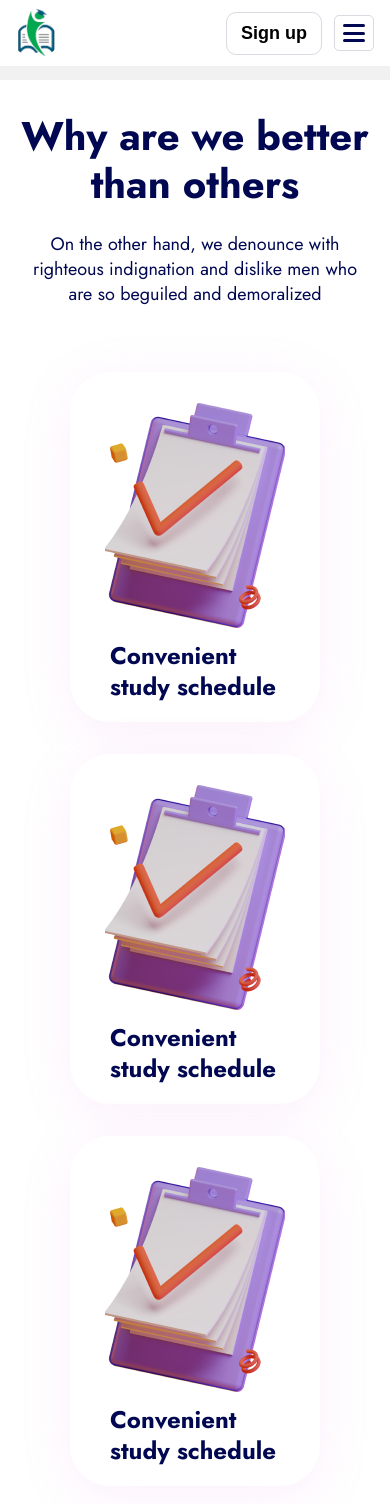
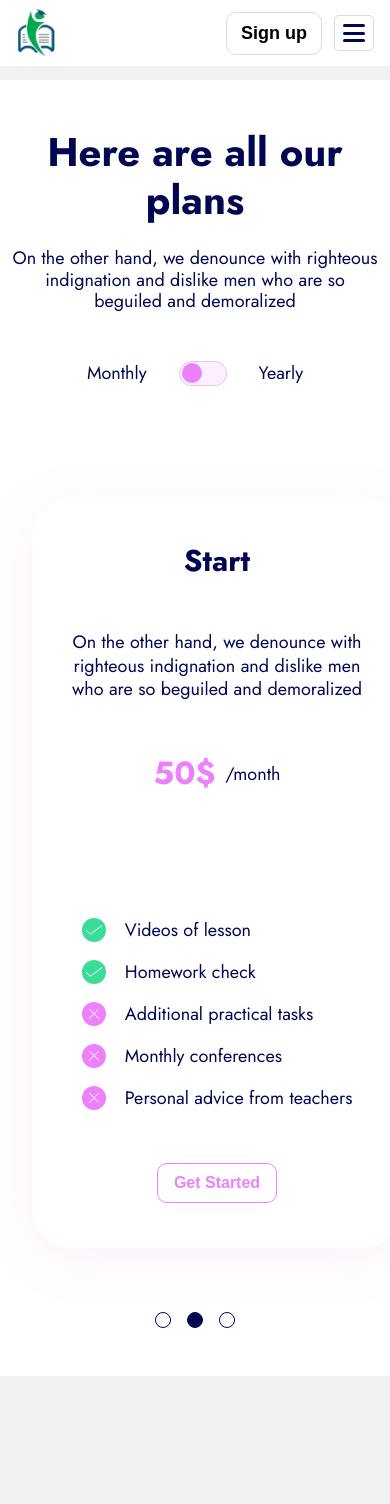
Before and after one commit to ranaintizar/soluzar, a Next.js app: page / in a window 390 px wide. Shown: the top 1504 px of the page. After the commit the page ends 1376 px from the top, so only its background shows below. Built offline with nearby package versions, Linux system fonts and the light colour scheme.

Commit message:
Create Plans Section

```diff
--- a/pages/index.tsx
+++ b/pages/index.tsx
@@ -1,5 +1,5 @@
-import FeaturesSection from "components/features-section";
 import Header from "components/header";
+import PlansSection from "components/plans-section";
 import Head from "next/head";
 
 export default function Home() {
@@ -13,7 +13,7 @@ export default function Home() {
       </Head>
       <main>
         <Header />
-        <FeaturesSection />
+        <PlansSection />
       </main>
     </>
   );
--- a/src/components/intro-section/Intro.module.scss
+++ b/src/components/intro-section/Intro.module.scss
@@ -14,8 +14,7 @@
     padding-bottom: 5rem;
 
     img {
-      height: 100%;
-      width: 100%;
+      @include setSquare(100%);
     }
   }
 
--- /dev/null
+++ b/src/components/plans-section/PlansSection.module.scss
@@ -0,0 +1,95 @@
+@import "styles/common";
+
+.planSec {
+  @extend .flexColCen;
+  padding: 3rem 0;
+  gap: 3rem;
+  width: 100%;
+  max-width: 1300px;
+  background: #fff;
+
+  .content {
+    @extend .flexCol;
+    gap: 1.5rem;
+    width: 95%;
+    max-width: 600px;
+
+    .heading {
+      font-size: 40px;
+      text-align: center;
+      font-weight: 700;
+      line-height: 120%;
+    }
+
+    .desc {
+      text-align: center;
+      font-size: 18px;
+      line-height: 120%;
+    }
+  }
+
+  .variant {
+    @extend .alignCen;
+    gap: 2rem;
+
+    span {
+      text-align: center;
+      font-size: 18px;
+      font-weight: 500;
+      line-height: 140%;
+    }
+  }
+
+  .slider {
+    @extend .flexColCen;
+    width: 100%;
+    gap: 2rem;
+    margin-top: 2rem;
+    overflow: hidden;
+
+    .priceCards {
+      width: 100%;
+      @extend .alignCen;
+      justify-content: space-evenly;
+      padding: 2rem;
+      gap: 1rem;
+      transition: all 0.3s;
+    }
+
+    .sliderDots {
+      display: none;
+      gap: 1rem;
+
+      .dot {
+        @include setSquare(1rem);
+        border-radius: 8px;
+        border: 1px solid #010851;
+        cursor: pointer;
+
+        &:hover {
+          background: #010851;
+        }
+      }
+
+      .active {
+        background: #010851;
+      }
+    }
+  }
+}
+
+@media screen and (max-width: 1200px) {
+  .planSec .slider {
+    max-width: 420px;
+
+    .priceCards {
+      max-width: 420px;
+      gap: 2rem !important;
+    }
+
+    .sliderDots {
+      display: flex;
+      align-items: center;
+    }
+  }
+}
--- /dev/null
+++ b/src/components/plans-section/PlansSection.tsx
@@ -0,0 +1,118 @@
+import React, { useEffect } from "react";
+import clsx from "clsx";
+
+import ToggleBtn from "components/toggle-btn";
+import PriceCard from "components/price-card";
+
+import stl from "./PlansSection.module.scss";
+
+const PlansSection = () => {
+  const [status, getStatus] = React.useState(false);
+  const [currentSlide, setCurrentSlide] = React.useState("slide2");
+  const [width, setWidth] = React.useState(500);
+
+  useEffect(() => {
+    function measureWidth() {
+      setWidth(document.body.clientWidth);
+    }
+    measureWidth();
+    window.addEventListener("resize", measureWidth);
+    return () => window.removeEventListener("resize", measureWidth);
+  }, []);
+
+  useEffect(() => {
+    width > 1180 && expandSlider();
+  }, [width]);
+
+  const expandSlider = () => {
+    const slider = document.getElementById("slider");
+    //@ts-ignore
+    slider.style.transform = "translateX(0)";
+    setCurrentSlide("slide2");
+  };
+
+  const handleSlider = (e: any) => {
+    const slider = document.getElementById("slider");
+    const ele = e.target;
+    switch (ele.id) {
+      case "slide1":
+        //@ts-ignore
+        slider.style.transform = "translateX(400px)";
+        setCurrentSlide("slide1");
+        break;
+      case "slide2":
+        //@ts-ignore
+        slider.style.transform = "translateX(0)";
+        setCurrentSlide("slide2");
+        break;
+
+      case "slide3":
+        //@ts-ignore
+        slider.style.transform = "translateX(-400px)";
+        setCurrentSlide("slide3");
+        break;
+
+      default:
+        //@ts-ignore
+        slider.style.transform = "translateX(0)";
+        setCurrentSlide("slide2");
+        break;
+    }
+
+    ele.classList.add(stl.active);
+  };
+
+  console.log(status);
+
+  return (
+    <div className={stl.planSec}>
+      <div className={stl.content}>
+        <div className={stl.heading}>Here are all our plans</div>
+        <p className={stl.desc}>
+          On the other hand, we denounce with righteous indignation and dislike
+          men who are so beguiled and demoralized
+        </p>
+      </div>
+      <div className={stl.variant}>
+        <span>Monthly</span>
+        <ToggleBtn giveStatus={getStatus} />
+        <span>Yearly</span>
+      </div>
+      <div className={stl.slider}>
+        <div id="slider" className={stl.priceCards}>
+          <PriceCard variant={status ? "yearly" : "monthly"} />
+          <PriceCard type="advance" variant={status ? "yearly" : "monthly"} />
+          <PriceCard type="premium" variant={status ? "yearly" : "monthly"} />
+        </div>
+        <div className={stl.sliderDots}>
+          <div
+            className={clsx(
+              stl.dot,
+              currentSlide === "slide1" ? stl.active : ""
+            )}
+            id="slide1"
+            onClick={handleSlider}
+          />
+          <div
+            className={clsx(
+              stl.dot,
+              currentSlide === "slide2" ? stl.active : ""
+            )}
+            id="slide2"
+            onClick={handleSlider}
+          />
+          <div
+            className={clsx(
+              stl.dot,
+              currentSlide === "slide3" ? stl.active : ""
+            )}
+            id="slide3"
+            onClick={handleSlider}
+          />
+        </div>
+      </div>
+    </div>
+  );
+};
+
+export default PlansSection;
--- /dev/null
+++ b/src/components/plans-section/index.tsx
@@ -0,0 +1,3 @@
+import PlansSection from "./PlansSection";
+
+export default PlansSection;
--- a/src/components/price-card/PriceCard.module.scss
+++ b/src/components/price-card/PriceCard.module.scss
@@ -3,7 +3,8 @@
 .priceCard {
   @extend .flexColCen;
   justify-content: space-between;
-  width: 400px;
+  min-width: 370px;
+  max-width: 380px;
   height: 750px;
   padding: 2.7rem 2rem;
   border: 2px dashed transparent;
@@ -61,9 +62,3 @@
     border-color: #ed80fd;
   }
 }
-
-@media screen and (max-width: 420px) {
-  .priceCard {
-    width: 380px;
-  }
-}
--- a/src/components/price-card/PriceCard.tsx
+++ b/src/components/price-card/PriceCard.tsx
@@ -9,7 +9,7 @@ import stl from "./PriceCard.module.scss";
 
 interface Props {
   type: string;
-  variant: "monthly" | "yearly";
+  variant: string;
 }
 
 const PriceCard = ({ type, variant }: Props) => {
--- /dev/null
+++ b/src/components/toggle-btn/ToggleBtn.module.scss
@@ -0,0 +1,25 @@
+@import "styles/common";
+
+.toggleBtn {
+  position: relative;
+  width: 3rem;
+  height: 25px;
+  border-radius: 36px;
+  background: #ed80fd20;
+  border: 1px solid #45486833;
+  cursor: pointer;
+
+  .btn {
+    position: absolute;
+    top: 1.5px;
+    left: 2px;
+    @include setSquare(20px);
+    border-radius: 10px;
+    background: #ed80fd;
+    transition: all 0.25s;
+  }
+}
+
+.active .btn {
+  left: 24px;
+}
--- /dev/null
+++ b/src/components/toggle-btn/ToggleBtn.tsx
@@ -0,0 +1,34 @@
+import React, { useEffect } from "react";
+import clsx from "clsx";
+
+import stl from "./ToggleBtn.module.scss";
+
+interface Props {
+  giveStatus: (arg: any) => void;
+}
+
+const ToggleBtn = ({ giveStatus }: Props) => {
+  const [isActive, setIsActive] = React.useState(false);
+
+  useEffect(() => {
+    giveStatus(isActive);
+  }, [isActive]);
+
+  return (
+    <div
+      className={clsx(stl.toggleBtn, isActive ? stl.active : "")}
+      onClick={() => {
+        setIsActive(!isActive);
+        giveStatus(isActive);
+      }}
+    >
+      <div className={stl.btn} />
+    </div>
+  );
+};
+
+ToggleBtn.defaultProps = {
+  giveStatus: (val: Boolean) => console.log(val),
+};
+
+export default ToggleBtn;
--- /dev/null
+++ b/src/components/toggle-btn/index.tsx
@@ -0,0 +1,3 @@
+import ToggleBtn from "./ToggleBtn";
+
+export default ToggleBtn;
--- a/styles/common.scss
+++ b/styles/common.scss
@@ -1,3 +1,8 @@
+@mixin setSquare($value) {
+  width: $value;
+  height: $value;
+}
+
 .flexCenter {
   display: flex;
   align-items: center;
```
Also changed, not shown: src/components/footer/Footer.module.scss (+3 -6 lines).
